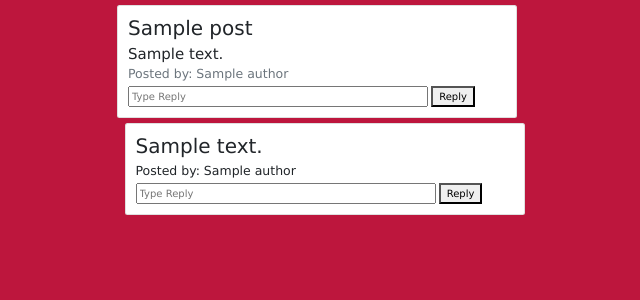
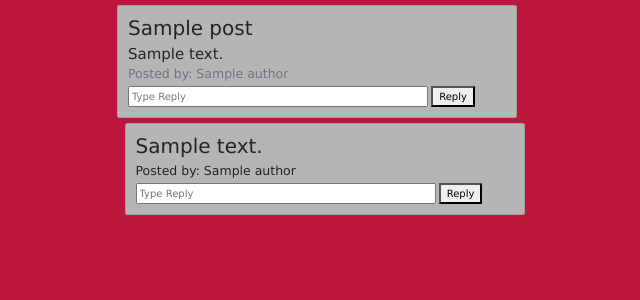
Before and after one commit to Msamson09/Definitely_Not_Reddit, a Node project: template views/posts/show.ejs in a window 1280 px wide. Shown: the part 52-352 px from the top of the page, without its empty margins (323-963 px from the left). Run offline with Node 20 templates, Linux system fonts and the light colour scheme; the template is opened without the code that fills it: most values are stand-ins (such as "Sample title", 1, 10 or a date in 2020).

Commit message:
changes card background color

```diff
--- a/public/stylesheets/style.css
+++ b/public/stylesheets/style.css
@@ -49,3 +49,7 @@ h1 {
 #post-title {
   font-size: 12px;
 }
+
+.card {
+  background-color: rgb(182, 181, 181);
+}
```
